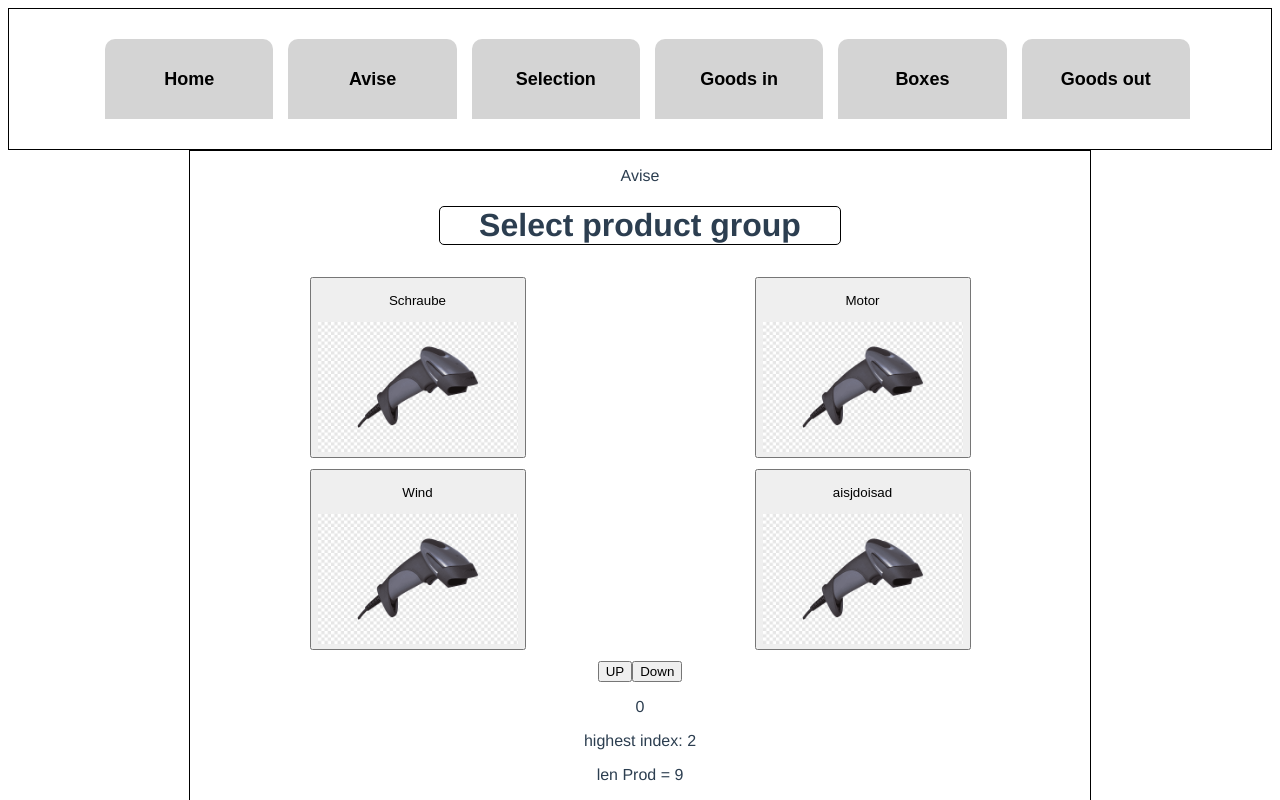
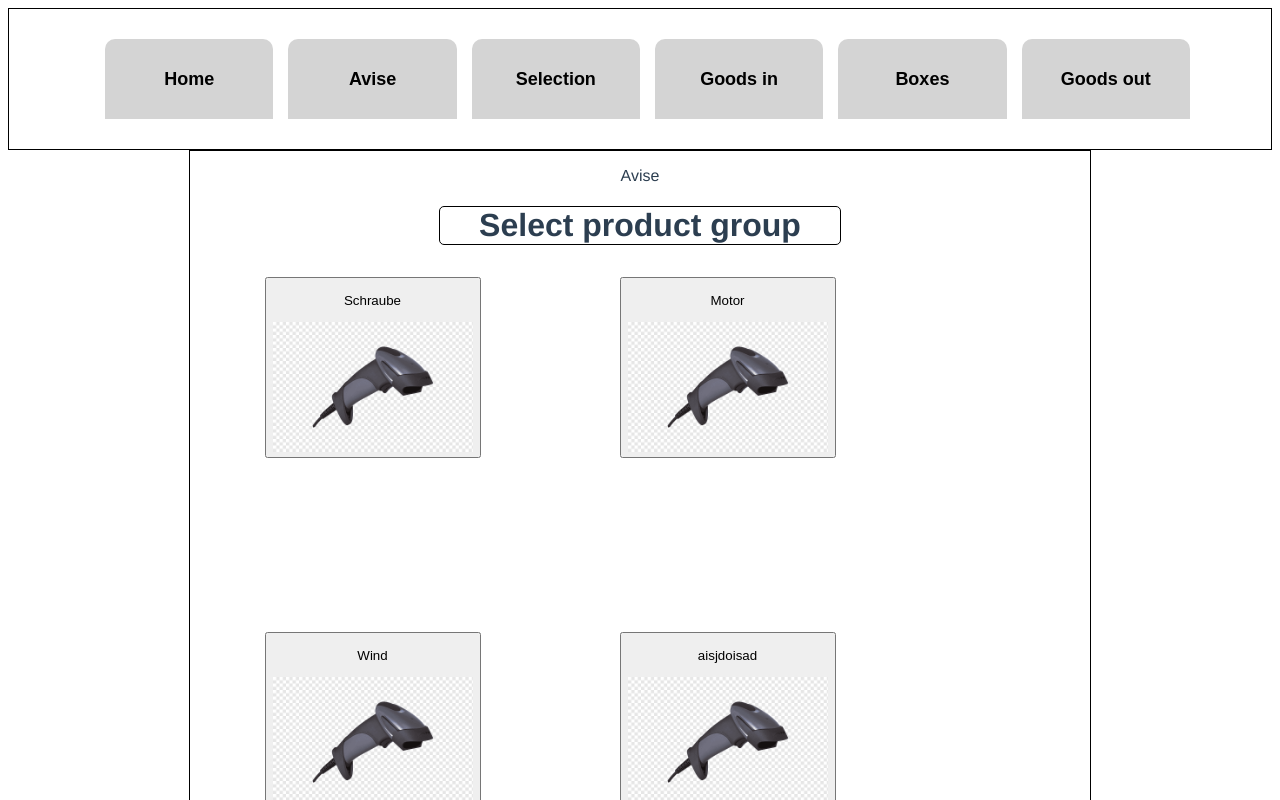
Before and after one commit to Robert-Schimanek/EIBA-Frontend, a Vue app: page /Avise in a window 1280 px wide. Shown: the top 800 px of the page. Built offline with nearby package versions, Linux system fonts and the light colour scheme.

Commit message:
small change Style Changed

```diff
--- a/src/components/SelectProductGroup/SelectproductGroup_Page.vue
+++ b/src/components/SelectProductGroup/SelectproductGroup_Page.vue
@@ -2,7 +2,11 @@
   <div align="center">
     <h1 class="roundedContainer">Select product group</h1>
   </div>
-  <div class="grid-container">
+  <div
+    class="grid-container"
+    style="width: 700px; height: 700px"
+    align="center"
+  >
     <div
       class="item"
       v-for="i in [0, 1, 2, 3].map((x) => x + index * 4)"
```
